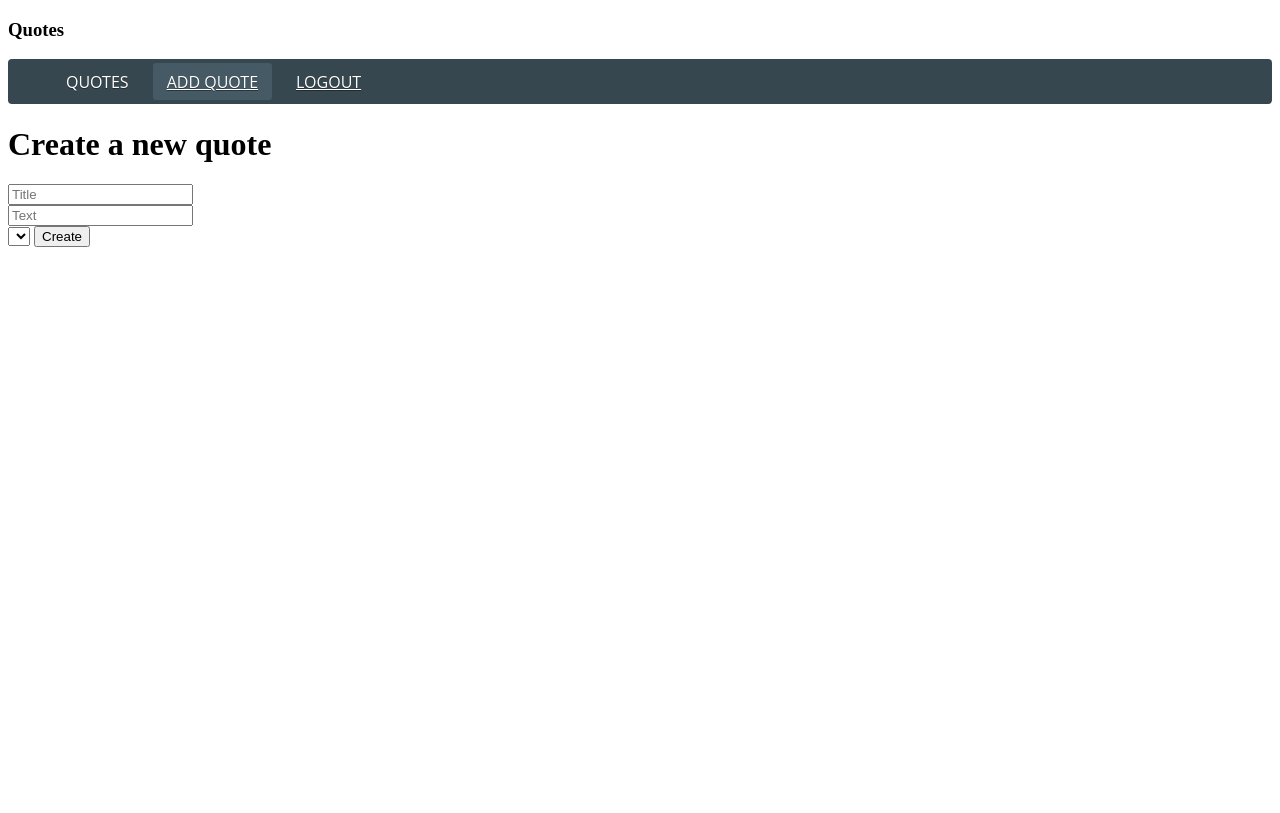
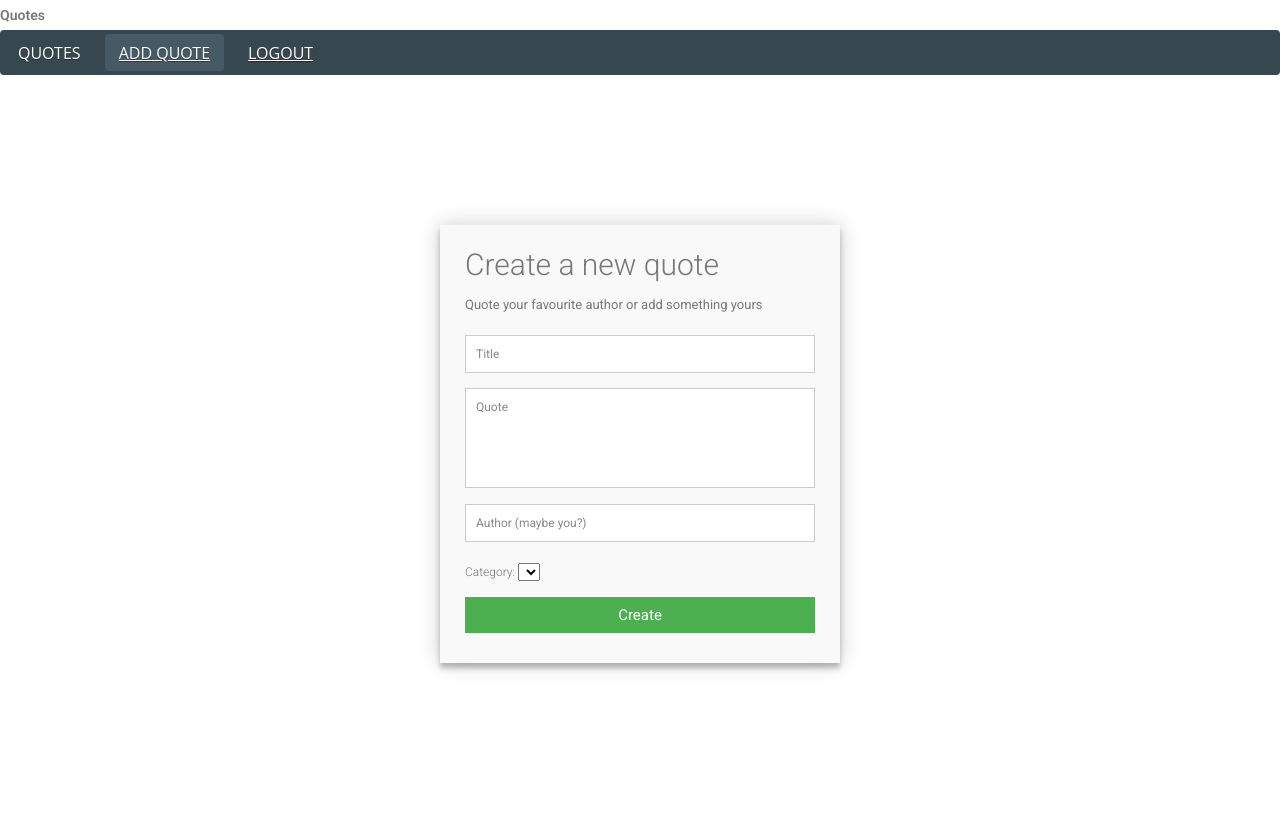
Before and after one commit to Branimir123/2018-Web, a PHP site: template src/views/CreateQuote.php in a window 1280 px wide. Before the commit the page ends 247 px from the top, so only its background shows below. Run offline with PHP 8.4, Linux system fonts and the light colour scheme; the template is opened without the code that fills it, so the values that code supplies are empty; the visitor is signed in with stand-in values (Sample User, id 1).

Commit message:
Refactor form and add real author

```diff
--- /dev/null
+++ b/src/assets/css/form.css
@@ -0,0 +1,124 @@
+@import url(https://fonts.googleapis.com/css?family=Roboto:400,300,600,400italic);
+
+.form-container {
+  max-width: 400px;
+  width: 100%;
+  margin: 0 auto;
+  position: relative;
+}
+
+#contact input[type="text"],
+#contact input[type="email"],
+#contact input[type="tel"],
+#contact input[type="url"],
+#contact textarea,
+#contact select,
+#contact button[type="submit"] {
+  font: 400 12px/16px "Roboto", Helvetica, Arial, sans-serif;
+}
+
+#contact {
+  background: #F9F9F9;
+  padding: 25px;
+  margin: 150px 0;
+  box-shadow: 0 0 20px 0 rgba(0, 0, 0, 0.2), 0 5px 5px 0 rgba(0, 0, 0, 0.24);
+}
+
+#contact h3 {
+  display: block;
+  font-size: 30px;
+  font-weight: 300;
+  margin-bottom: 10px;
+}
+
+#contact h4 {
+  margin: 5px 0 15px;
+  display: block;
+  font-size: 13px;
+  font-weight: 400;
+}
+
+fieldset {
+  border: medium none !important;
+  margin: 0 0 10px;
+  min-width: 100%;
+  padding: 0;
+  width: 100%;
+}
+
+#contact input[type="text"],
+#contact input[type="email"],
+#contact input[type="tel"],
+#contact input[type="url"],
+#contact textarea {
+  width: 100%;
+  border: 1px solid #ccc;
+  background: #FFF;
+  margin: 0 0 5px;
+  padding: 10px;
+}
+
+#contact input[type="text"]:hover,
+#contact input[type="email"]:hover,
+#contact input[type="tel"]:hover,
+#contact input[type="url"]:hover,
+#contact textarea:hover {
+  -webkit-transition: border-color 0.3s ease-in-out;
+  -moz-transition: border-color 0.3s ease-in-out;
+  transition: border-color 0.3s ease-in-out;
+  border: 1px solid #aaa;
+}
+
+#contact textarea {
+  height: 100px;
+  max-width: 100%;
+  resize: none;
+}
+
+#contact button[type="submit"] {
+  cursor: pointer;
+  width: 100%;
+  border: none;
+  background: #4CAF50;
+  color: #FFF;
+  margin: 0 0 5px;
+  padding: 10px;
+  font-size: 15px;
+}
+
+#contact button[type="submit"]:hover {
+  background: #43A047;
+  -webkit-transition: background 0.3s ease-in-out;
+  -moz-transition: background 0.3s ease-in-out;
+  transition: background-color 0.3s ease-in-out;
+}
+
+#contact button[type="submit"]:active {
+  box-shadow: inset 0 1px 3px rgba(0, 0, 0, 0.5);
+}
+
+.copyright {
+  text-align: center;
+}
+
+#contact input:focus,
+#contact textarea:focus {
+  outline: 0;
+  border: 1px solid #aaa;
+}
+
+::-webkit-input-placeholder {
+  color: #888;
+}
+
+:-moz-placeholder {
+  color: #888;
+}
+
+::-moz-placeholder {
+  color: #888;
+}
+
+:-ms-input-placeholder {
+  color: #888;
+}
--- a/src/assets/css/menu.css
+++ b/src/assets/css/menu.css
@@ -1,3 +1,24 @@
+body {
+  font-family: "Roboto", Helvetica, Arial, sans-serif;
+  font-weight: 100;
+  font-size: 12px;
+  line-height: 30px;
+  color: #777;
+}
+
+* {
+  margin: 0;
+  padding: 0;
+  box-sizing: border-box;
+  -webkit-box-sizing: border-box;
+  -moz-box-sizing: border-box;
+  -webkit-font-smoothing: antialiased;
+  -moz-font-smoothing: antialiased;
+  -o-font-smoothing: antialiased;
+  font-smoothing: antialiased;
+  text-rendering: optimizeLegibility;
+}
+
 #menutoggle {
     display: block;
     margin: 0;
--- a/src/config/db.sql
+++ b/src/config/db.sql
@@ -20,6 +20,7 @@ CREATE TABLE quotes (
   date_added DATETIME,
   author_id INT NOT NULL,
   category_id INT NOT NULL,
+  real_author VARCHAR(128),
   quote_text TEXT(128),
   FOREIGN KEY (category_id) REFERENCES categories(id),
   FOREIGN KEY (author_id) REFERENCES users(id)
@@ -39,3 +40,4 @@ INSERT INTO categories (category_name) VALUES ("fun");
 INSERT INTO categories (category_name) VALUES ("love");
 INSERT INTO categories (category_name) VALUES ("life");
 INSERT INTO categories (category_name) VALUES ("death");
+INSERT INTO categories (category_name) VALUES ("other");
--- a/src/controllers/CreateQuote.php
+++ b/src/controllers/CreateQuote.php
@@ -9,9 +9,11 @@ use models\Quote;
 $quote_text = $_POST['quote_text'];
 $title = $_POST['title'];
 $category_id = $_POST['category_id'];
+$real_author = $_POST['real_author'];
 
 $is_text_valid = Validator::exists($quote_text);
 $is_title_valid = Validator::exists($title);
+$is_author_valid = Validator::exists($real_author);
 
 session_start();
 
@@ -24,7 +26,7 @@ if (!$is_text_valid || !$is_title_valid) {
     header('Location: ../views/CreateQuote.php?title=' . json_encode($is_title_valid) . '&text' . json_encode($is_text_valid));
 } else {
     $user_id = $_SESSION['current_user_id'];
-    $quote = Quote::create($title, $quote_text, $user_id, $category_id);
+    $quote = Quote::create($title, $quote_text, $user_id, $real_author, $category_id);
 
     try {
         $quote->insert();
--- a/src/views/CreateQuote.php
+++ b/src/views/CreateQuote.php
@@ -6,34 +6,50 @@
     <meta name="description" content="">
     <meta name="author" content="">
     <link rel="icon" href="../../../../favicon.ico">
+    <link rel="stylesheet" href="../assets/css/form.css">
 
     <title>Create a quote</title>
   </head>
 
   <body class="text-center">
-    <div class="container d-flex w-100 h-100 p-3 mx-auto flex-column">
+    <div class="container">
         <?php
             session_start();
             include './Header.php';
             include '../controllers/GetAllCategories.php';
         ?>
-      <main role="main" class="inner cover">
-        <form class="custom-form" method="post" action="../controllers/CreateQuote.php">
-        <h1 class="h3 mb-3 font-weight-normal">Create a new quote</h1>
+      <main role="main">
+        <div class="form-container">
+            <form id="contact" method="post" action="../controllers/CreateQuote.php">
+                <h3>Create a new quote</h3>
+                <h4>Quote your favourite author or add something yours</h4>
+                <fieldset>
                     <input type="text" id="title" name="title" class="form-control" placeholder="Title" required >
                     <div class="error">
                         <?php if (isset($_GET['title']) && $_GET['title'] == 'false'): ?>
                             Title is required
                         <?php endif?>
                     </div>
+                </fieldset>
 
-            <input type="textarea" id="quote_text" name="quote_text" class="form-control" placeholder="Text" required >
+                <textarea id="quote_text" name="quote_text" placeholder="Quote" required></textarea>
                 <div class="error">
                     <?php if (isset($_GET['quote_text']) && $_GET['quote_text'] == 'false'): ?>
                         Title is required
                     <?php endif?>
                 </div>
 
+                <fieldset>
+                    <input type="text" id="real_author" name="real_author" placeholder="Author (maybe you?)" required >
+                    <div class="error">
+                        <?php if (isset($_GET['title']) && $_GET['title'] == 'false'): ?>
+                            Title is required
+                        <?php endif?>
+                    </div>
+                </fieldset>
+
+                <fieldset>
+                    <span>Category: </span>
                     <select name="category_id" id="category_id" required>
                         <?php
                             foreach($categories as $category)
@@ -42,10 +58,11 @@
                             }
                         ?>
                     </select>
-
+                </fieldset>
 
                 <button class="btn btn-lg btn-primary btn-block" type="submit">Create</button>
             </form>
+        </div>
       </main>
     </div>
   </body>
--- a/src/views/QuotesList.php
+++ b/src/views/QuotesList.php
@@ -32,7 +32,7 @@
                         <a href="./GetQuote.php?id='.$quote->getId().'">'. $quote->getTitle().'</a>
                       </h5>
                       <h6>'.date('l, jS \of F, Y h:i:s A', strtotime($quote->getDateAdded())).'</h6>
-                      <p>'.$quote->getQuoteText().', '.$quote->getAuthorUsername(). ',' . $quote->getCategoryName() .'</p>
+                      <p>'.$quote->getQuoteText().', '.$quote->getAuthorUsername(). ',' . $quote->getCategoryName() . ', ' . $quote->getRealAuthor() . '</p>
                     </div>
                   </div><hr/>';
                 }
```
Also changed, not shown: src/models/Quote.php (+16 -3 lines). Lines whose indentation alone changed are shown as unchanged.
